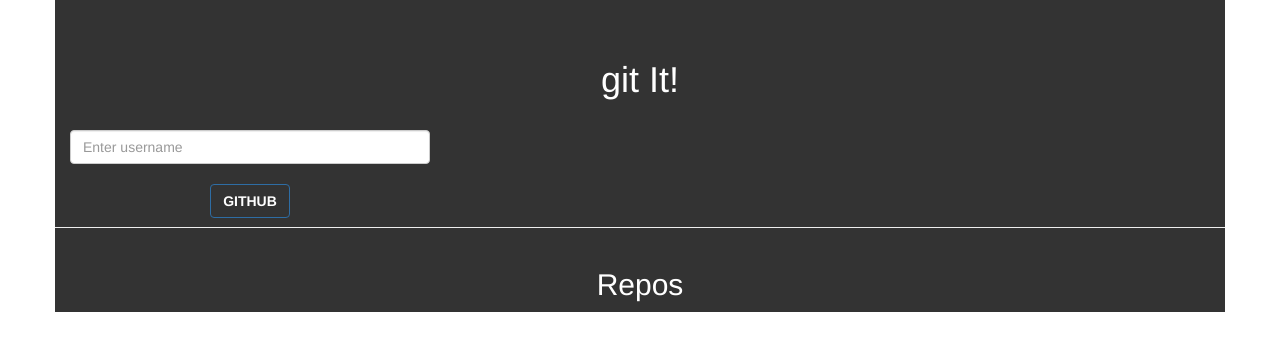
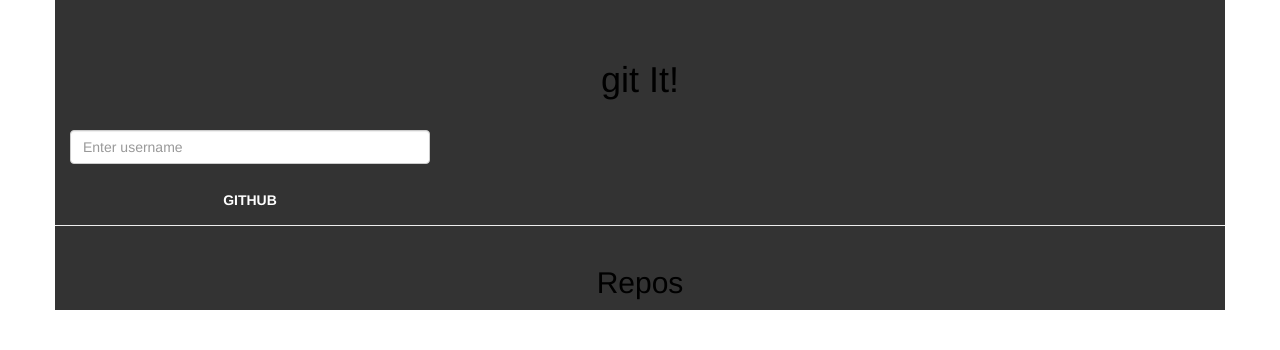
Before and after one commit to Ruthiegitau/Ip1, a website with bundled scripts: page index.html in a window 1280 px wide. Built offline with nearby package versions, Linux system fonts and the light colour scheme.

Commit message:
final commit

```diff
--- a/scss/styles.scss
+++ b/scss/styles.scss
@@ -4,13 +4,14 @@
 
 .main {
   background: $black;
-  color:$white ;
+  color:black;
   text-align: center;
   .btn {
     font-weight: bold;
     text-align: center;
     background: transparent;
-    color: white;
+    color: $white;
+    border: $white;
   }
 
 }
```
Also changed, not shown: build/css/styles.css.
